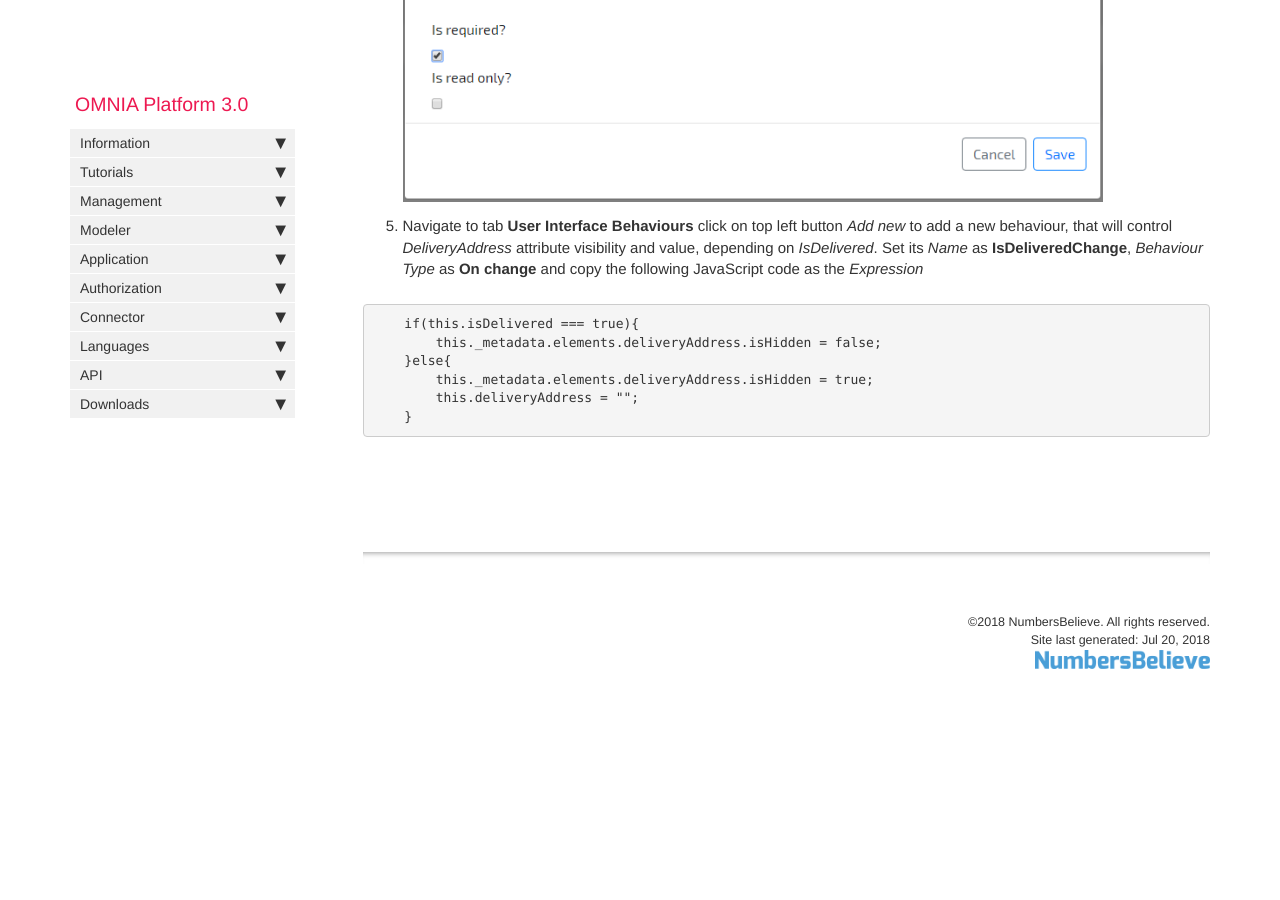
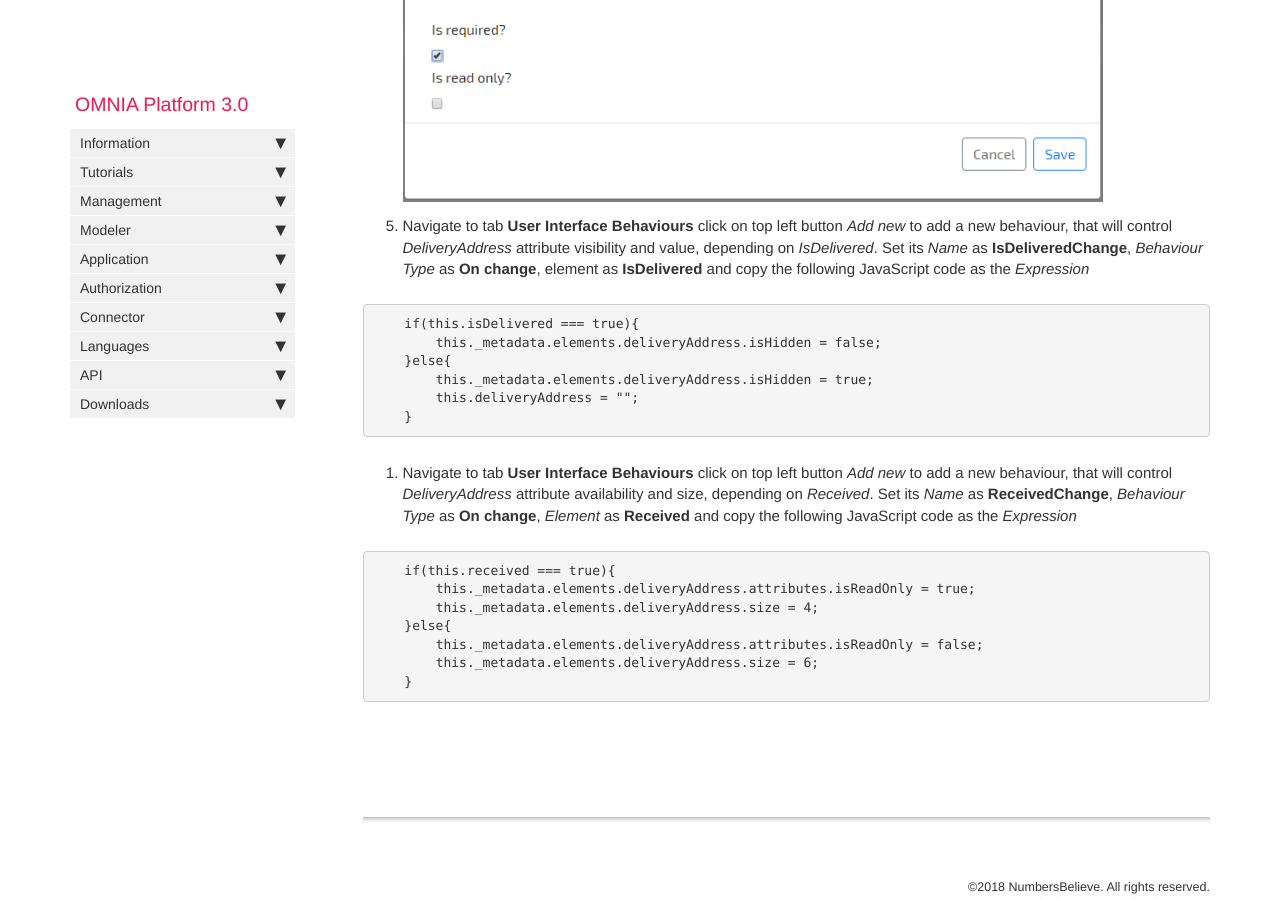
Before and after one commit to daniel8lopes/omnia3, a Jekyll site: the page built from docs/pages/omnia3/Tutorials/omnia3_uiextensibilitytutorial.md, in a window 1280 px wide and 900 px high, scrolled down 1815 px. Built offline with Jekyll 4.4.1, drawn with Linux system fonts in a browser that asks for light colours; nearby versions of some CDN libraries; comment, search, counter and statistics services are not loaded; before the commit the page ends 2544 px from its top, so only the background shows below that.

Commit message:
Update omnia3_uiextensibilitytutorial.md

````diff
--- a/docs/pages/omnia3/Tutorials/omnia3_uiextensibilitytutorial.md
+++ b/docs/pages/omnia3/Tutorials/omnia3_uiextensibilitytutorial.md
@@ -32,7 +32,7 @@ It is necessary to have completed the steps in the  [Beginner tutorial](http://d
 
     ![Modeler_Create_Attribute](/images/tutorials/beginner/Modeler-Create-Attribute.PNG)
 
-5. Navigate to tab **User Interface Behaviours** click on top left button *Add new* to add a new behaviour, that will control  *DeliveryAddress* attribute visibility and value, depending on *IsDelivered*. Set its *Name* as **IsDeliveredChange**, *Behaviour Type* as **On change** and copy the following JavaScript code as the *Expression*
+5. Navigate to tab **User Interface Behaviours** click on top left button *Add new* to add a new behaviour, that will control  *DeliveryAddress* attribute visibility and value, depending on *IsDelivered*. Set its *Name* as **IsDeliveredChange**, *Behaviour Type* as **On change**, element as **IsDelivered** and copy the following JavaScript code as the *Expression*
 
 ```JavaScript
     if(this.isDelivered === true){
@@ -42,3 +42,15 @@ It is necessary to have completed the steps in the  [Beginner tutorial](http://d
         this.deliveryAddress = "";
     }
 ```
+
+6. Navigate to tab **User Interface Behaviours** click on top left button *Add new* to add a new behaviour, that will control  *DeliveryAddress* attribute availability and size, depending on *Received*. Set its *Name* as **ReceivedChange**, *Behaviour Type* as **On change**, *Element* as **Received** and copy the following JavaScript code as the *Expression*
+
+```JavaScript
+    if(this.received === true){
+        this._metadata.elements.deliveryAddress.attributes.isReadOnly = true;
+        this._metadata.elements.deliveryAddress.size = 4;
+    }else{
+        this._metadata.elements.deliveryAddress.attributes.isReadOnly = false;
+        this._metadata.elements.deliveryAddress.size = 6;
+    }
+```
````
